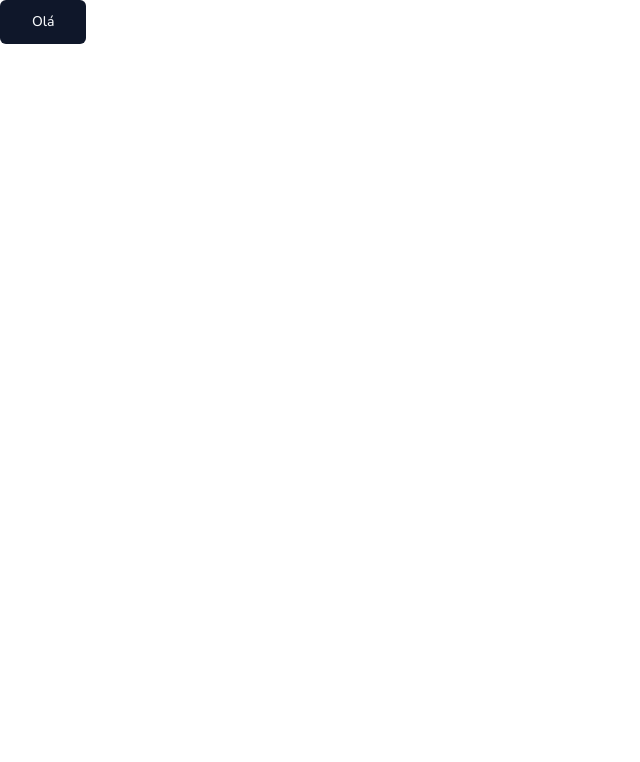
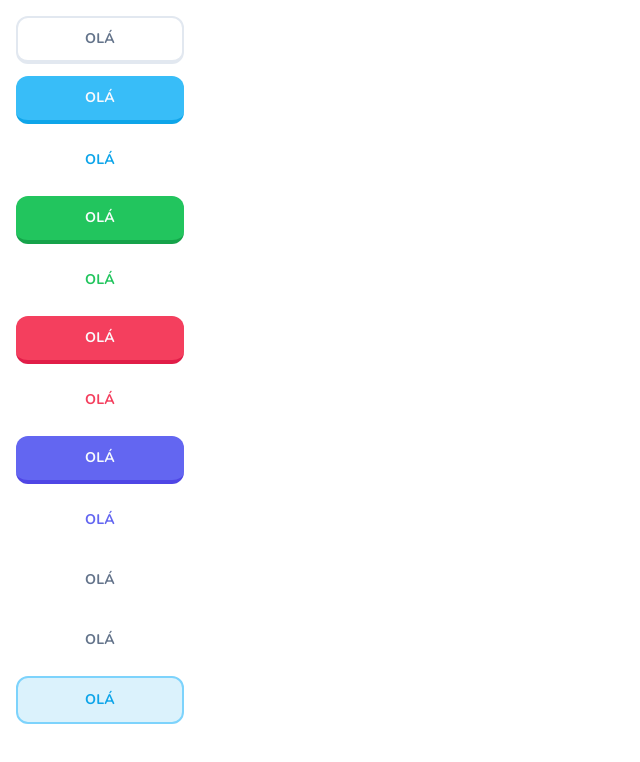
Before and after one commit to Luancss/next14-duolingo, a Next.js app: page / in a window 1280 px wide. Shown: the top 762 px of the page, without its empty margins (0-640 px from the left). Built offline with nearby package versions, Linux system fonts and the light colour scheme.

Commit message:
feat: Add variant and size configurations for buttons

```diff
--- a/app/page.tsx
+++ b/app/page.tsx
@@ -2,8 +2,19 @@
 
 export default function Home() {
   return (
-    <div>
+    <div className="flex  p-4 space-y-3 flex-col max-w-[200px]">
       <Button size="lg">Olá</Button>
+      <Button size="lg" variant="primary">Olá</Button>
+      <Button size="lg" variant="primaryOutline">Olá</Button>
+      <Button size="lg" variant="secondary">Olá</Button>
+      <Button size="lg" variant="secondaryOutline">Olá</Button>
+      <Button size="lg" variant="danger">Olá</Button>
+      <Button size="lg" variant="dangerOutline">Olá</Button>
+      <Button size="lg" variant="super">Olá</Button>
+      <Button size="lg" variant="superOutline">Olá</Button>
+      <Button size="lg" variant="ghost">Olá</Button>
+      <Button size="lg" variant="sidebar">Olá</Button>
+      <Button size="lg" variant="sidebarOutline">Olá</Button>
     </div>
   )
 }
--- a/components/ui/button.tsx
+++ b/components/ui/button.tsx
@@ -1,29 +1,40 @@
-import * as React from "react"
-import { Slot } from "@radix-ui/react-slot"
-import { cva, type VariantProps } from "class-variance-authority"
+import * as React from "react";
+import { Slot } from "@radix-ui/react-slot";
+import { cva, type VariantProps } from "class-variance-authority";
 
-import { cn } from "@/lib/utils"
+import { cn } from "@/lib/utils";
 
 const buttonVariants = cva(
-  "inline-flex items-center justify-center whitespace-nowrap rounded-md text-sm font-medium ring-offset-background transition-colors focus-visible:outline-none focus-visible:ring-2 focus-visible:ring-ring focus-visible:ring-offset-2 disabled:pointer-events-none disabled:opacity-50",
+  "inline-flex items-center justify-center whitespace-nowrap rounded-xl text-sm font-bold ring-offset-background transition-colors focus-visible:outline-none focus-visible:ring-2 focus-visible:ring-ring focus-visible:ring-offset-2 disabled:pointer-events-none disabled:opacity-50 uppercase tracking-wide",
   {
     variants: {
       variant: {
-        default: "bg-primary text-primary-foreground hover:bg-primary/90",
-        destructive:
-          "bg-destructive text-destructive-foreground hover:bg-destructive/90",
-        outline:
-          "border border-input bg-background hover:bg-accent hover:text-accent-foreground",
+        default:
+          "bg-white text-black border-slate-200 border-2 border-b-4 active:border-b-2 hover:bg-slate-100 text-slate-500",
+        primary:
+          "bg-sky-400 text-primary-foreground hover:bg-sky-400/90 border-sky-500 border-b-4 active:border-b-0",
+        primaryOutline: "bg-white text-sky-500 hover:bg-slate-100",
         secondary:
-          "bg-secondary text-secondary-foreground hover:bg-secondary/80",
-        ghost: "hover:bg-accent hover:text-accent-foreground",
-        link: "text-primary underline-offset-4 hover:underline",
+          "bg-green-500 text-primary-foreground hover:bg-green-500/90 border-green-600 border-b-4 active:border-b-0",
+        secondaryOutline: "bg-white text-green-500 hover:bg-slate-100",
+        danger:
+          "bg-rose-500 text-primary-foreground hover:bg-rose-500/90 border-rose-600 border-b-4 active:border-b-0",
+        dangerOutline: "bg-white text-rose-500 hover:bg-slate-100",
+        super:
+          "bg-indigo-500 text-primary-foreground hover:bg-indigo-500/90 border-indigo-600 border-b-4 active:border-b-0",
+        superOutline: "bg-white text-indigo-500 hover:bg-slate-100",
+        ghost:
+          "bg-transparent text-slate-500 border-transparent border-0 hover:bg-slate-100",
+        sidebar:
+          "bg-transparent text-slate-500 border-2 border-transparent hover:bg-slate-100 transition-none",
+          sidebarOutline: "bg-sky-500/15 text-sky-500 border-sky-300 border-2 hover:bg-sky-500/20 transition-none",
       },
       size: {
-        default: "h-10 px-4 py-2",
-        sm: "h-9 rounded-md px-3",
-        lg: "h-11 rounded-md px-8",
+        default: "h-11 px-4 py-2",
+        sm: "h-9 px-3",
+        lg: "h-12 px-8",
         icon: "h-10 w-10",
+        rounded: "rounded-full",
       },
     },
     defaultVariants: {
@@ -31,26 +42,26 @@
       size: "default",
     },
   }
-)
+);
 
 export interface ButtonProps
   extends React.ButtonHTMLAttributes<HTMLButtonElement>,
     VariantProps<typeof buttonVariants> {
-  asChild?: boolean
+  asChild?: boolean;
 }
 
 const Button = React.forwardRef<HTMLButtonElement, ButtonProps>(
   ({ className, variant, size, asChild = false, ...props }, ref) => {
-    const Comp = asChild ? Slot : "button"
+    const Comp = asChild ? Slot : "button";
     return (
       <Comp
         className={cn(buttonVariants({ variant, size, className }))}
         ref={ref}
         {...props}
       />
-    )
+    );
   }
-)
-Button.displayName = "Button"
+);
+Button.displayName = "Button";
 
-export { Button, buttonVariants }
+export { Button, buttonVariants };
```
